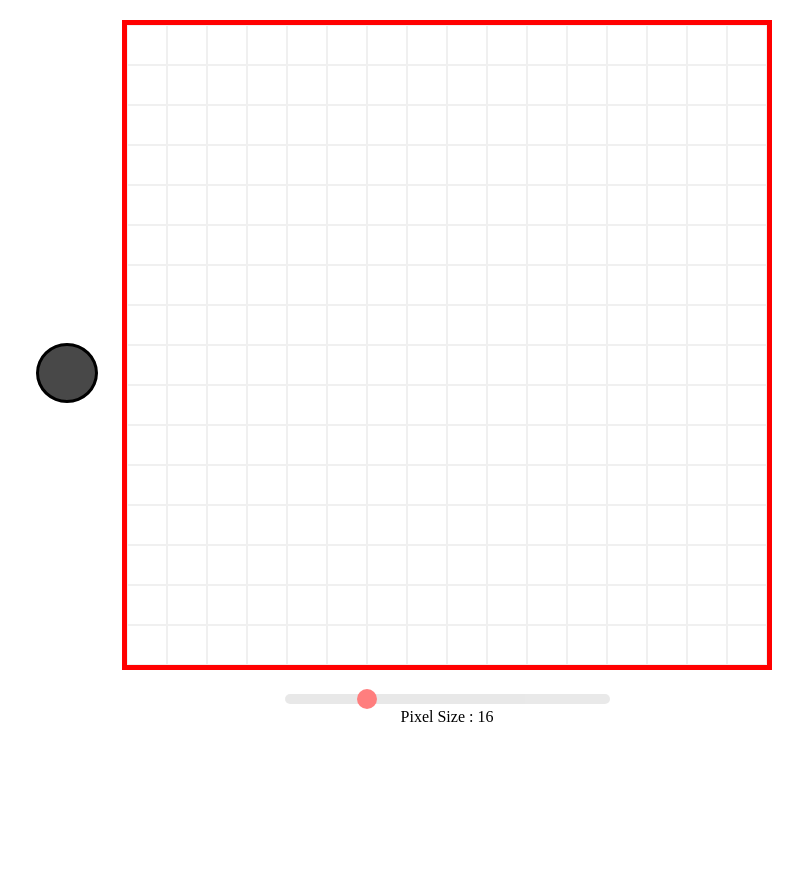
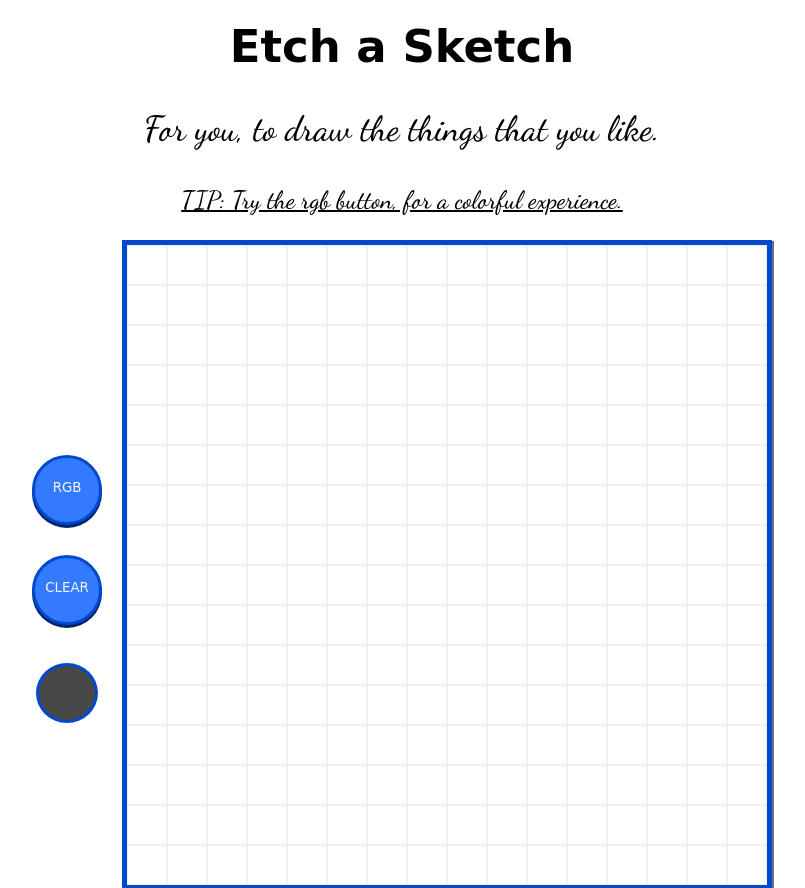
Before and after one commit to luca-deste/Etch-a-Sketch_odin, a plain HTML site: page index.html in a window 1280 px wide. Shown: the top 888 px of the page, without its empty margins (238-1043 px from the left). Before the commit the page ends 800 px from the top, so only its background shows below. Drawn offline with Linux system fonts and the light colour scheme; a web font is replaced by a local one.

Commit message:
added rgb mode and clear btn

```diff
--- a/index.html
+++ b/index.html
@@ -1,14 +1,26 @@
 <!DOCTYPE html>
 <html lang="en">
 <head>
+    <link rel="preconnect" href="https://fonts.googleapis.com">
+    <link rel="preconnect" href="https://fonts.gstatic.com" crossorigin>
+    <link href="https://fonts.googleapis.com/css2?family=Sniglet:wght@800&display=swap" rel="stylesheet">
+    <link rel="preconnect" href="https://fonts.googleapis.com">
+<link rel="preconnect" href="https://fonts.gstatic.com" crossorigin>
+<link href="https://fonts.googleapis.com/css2?family=Dancing+Script:wght@500&display=swap" rel="stylesheet">
+
     <meta charset="UTF-8">
     <title>Etch-A-Sketch</title>
     <script src="script.js" defer></script>
     <link rel="stylesheet" href="style.css">
 </head>
 <body>
+    <h1 id="title">Etch a Sketch</h1>
+    <p id="description">For you, to draw the things that you like.</p>
+    <p id="tip"><u>TIP: Try the rgb button, for a colorful experience.</u></p>
     <div class="topDiv">
-    <div class="colorPicker">
+    <div class="leftDiv">
+        <button class="rgbBtn" id="rgbBtn"><span class="rgbPush">RGB</span></button>
+        <button class="clearBtn" id="clearBtn"><span class="push">CLEAR</span></button>
         <input type="color" name="Color" id="color" value="#484848">
     </div>
     <div class="rightDiv">
--- a/script.js
+++ b/script.js
@@ -2,6 +2,9 @@ const container = document.getElementById('container');
 const pixelLabel = document.getElementById('pixelLabel');
 const pixelInput = document.getElementById('pixelSize');
 const ColorInput = document.getElementById('color');
+const clearBtn = document.getElementById('clearBtn');
+const rgbBtn = document.getElementById('rgbBtn');
+let rgbMode = 0;
 let color = ColorInput.value;
 let pixelSize = 16;
 pixelLabel.innerText =`Pixel Size : ${pixelSize}`
@@ -15,7 +18,17 @@ pixelInput.onchange = function(){
 ColorInput.onchange = function(){
     color = this.value;
 }
-
+clearBtn.onclick = function(){
+    createGrid(pixelSize);
+}
+rgbBtn.onclick = function(){
+    if(rgbMode){
+        rgbMode--;
+    } else {
+        rgbMode++;
+    }
+    console.log(rgbMode)
+}
 function vw(v) {
     var w = Math.max(document.documentElement.clientWidth, window.innerWidth || 0);
     return (v * w) / 100;
@@ -37,6 +50,10 @@ function createGrid(pxl){
         drawable.classList.add('hover');
         drawable.addEventListener('mouseover',e => {
             if(e.buttons == 1 || e.buttons == 3){
+                if(rgbMode){
+                    let randomColor = Math.floor(Math.random()*16777215).toString(16);
+                    color = `#${randomColor}`
+                }
                 drawable.style.backgroundColor=color;
             }
         })
--- a/style.css
+++ b/style.css
@@ -2,15 +2,28 @@
     box-sizing: border-box;
   }*/
 
-
+#title{
+    text-align: center;
+    margin: 20px auto;
+    font-size: 45px;
+    font-family: 'Sniglet', cursive;}
+#description{
+    text-align: center;
+    font-size: 35px;
+    font-family: 'Dancing Script', cursive;}
+#tip{
+        text-align: center;
+        font-size: 25px;
+        font-family: 'Dancing Script', cursive;}
 #container{
     display: flex;
     flex-wrap: wrap;
     margin: auto auto 20px auto;
     width: 50vw;
     height: 50vw;
-    border: 5px solid red;
+    border: 5px solid #0048ce;
     justify-content: space-between;
+    box-shadow: 2px 1px rgba(0, 0, 0, 0.555);
 }
 .hover{
     text-align: center;
@@ -35,7 +48,7 @@
     width: 20px;
     height: 20px;
     border-radius: 50%;
-    background: #ff0000;
+    background: #0048ce;
     cursor: pointer;
   }
 .topDiv{
@@ -48,9 +61,12 @@
     display: flex;
     flex-direction: column;
 }
-.colorPicker{
+.leftDiv{
+    display: flex;
+    flex-direction: column;
     align-self: center;
     text-align: center;
+    gap: 30px;
 }
 #color{
     -webkit-appearance: none;
@@ -61,6 +77,7 @@
     cursor: pointer;
     width: 70px;
     height: 70px;
+
 }
 #color::-moz-color-swatch{
     border-radius: 50%;
@@ -68,5 +85,62 @@
 }
 #color::-webkit-color-swatch{
     border-radius: 50%;
-    border: 3px solid black;
+    border: 3px solid #0048ce;
 }
+.clearBtn{
+    box-sizing: border-box;
+    border-radius: 50%;
+    height: 70px;
+    width: 70px;
+    background-color: #00256b;
+    border: none;
+    padding: 0px;
+    /*color: whitesmoke;*/
+    cursor: pointer;
+    outline-offset: 4px;
+}
+.push{
+    box-sizing: border-box;
+    display: block;
+    border-radius: 50%;
+    padding: 22px 10px;
+    height: 70px;
+    width: 70px;
+    background-color: #337aff;
+    border: 3px solid #0048ce;
+    color: whitesmoke;
+    transform: translateY(-3px);
+    font-family: 'Sniglet', cursive;}
+
+.clearBtn:active .push{
+    transform: translateY(-1px);
+}
+
+.rgbBtn{
+    box-sizing: border-box;
+    border-radius: 50%;
+    height: 70px;
+    width: 70px;
+    background-color: #00256b;
+    border: none;
+    padding: 0px;
+    /*color: whitesmoke;*/
+    cursor: pointer;
+    outline-offset: 4px;
+}
+.rgbPush{
+    box-sizing: border-box;
+    display: block;
+    border-radius: 50%;
+    padding: 22px 10px;
+    height: 70px;
+    width: 70px;
+    background-color: #337aff;
+    border: 3px solid #0048ce;
+    color: whitesmoke;
+    transform: translateY(-3px);
+    font-family: 'Sniglet', cursive;}
+
+.rgbBtn:active .rgbPush{
+    transform: translateY(-1px);
+}
```
